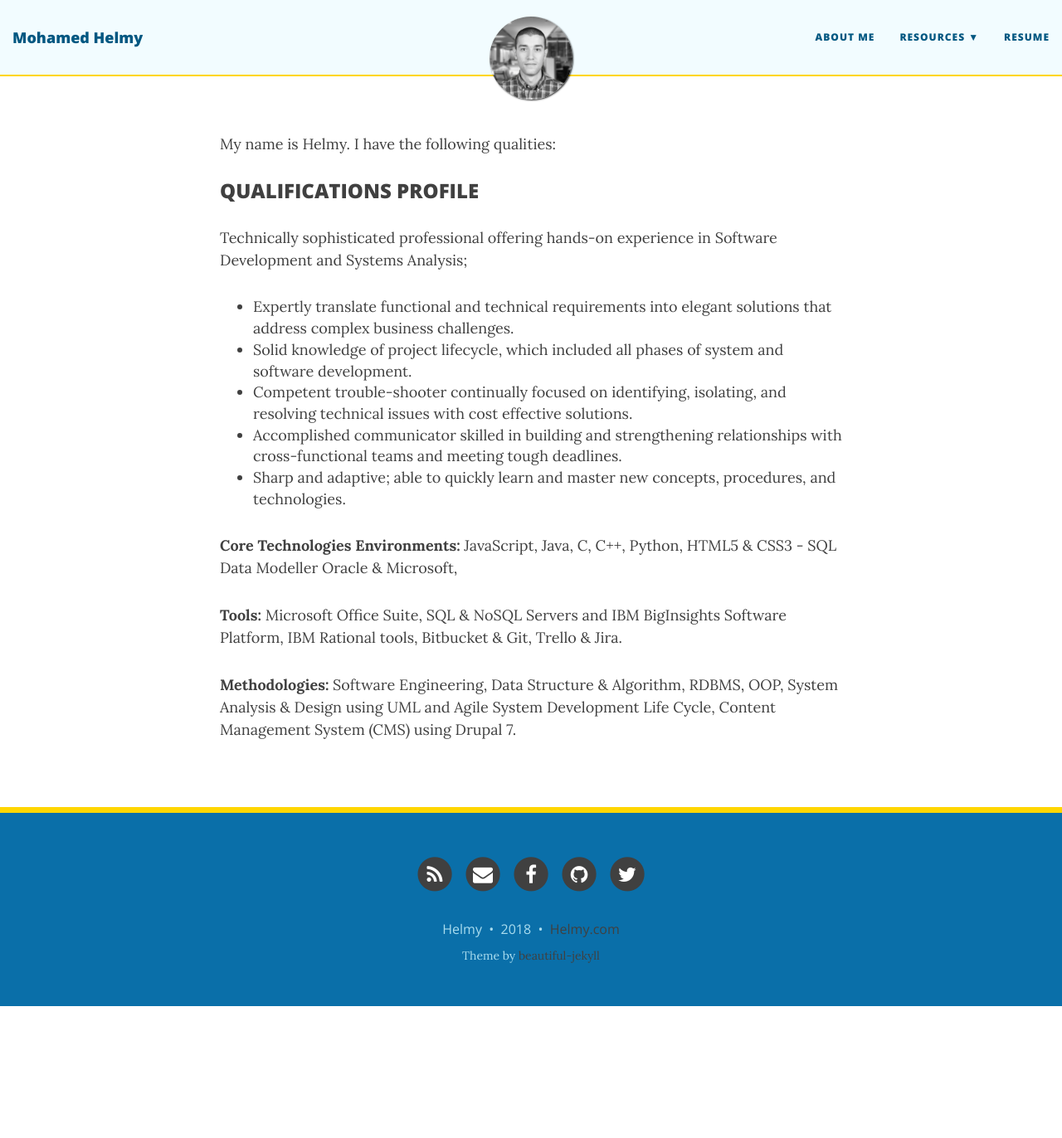
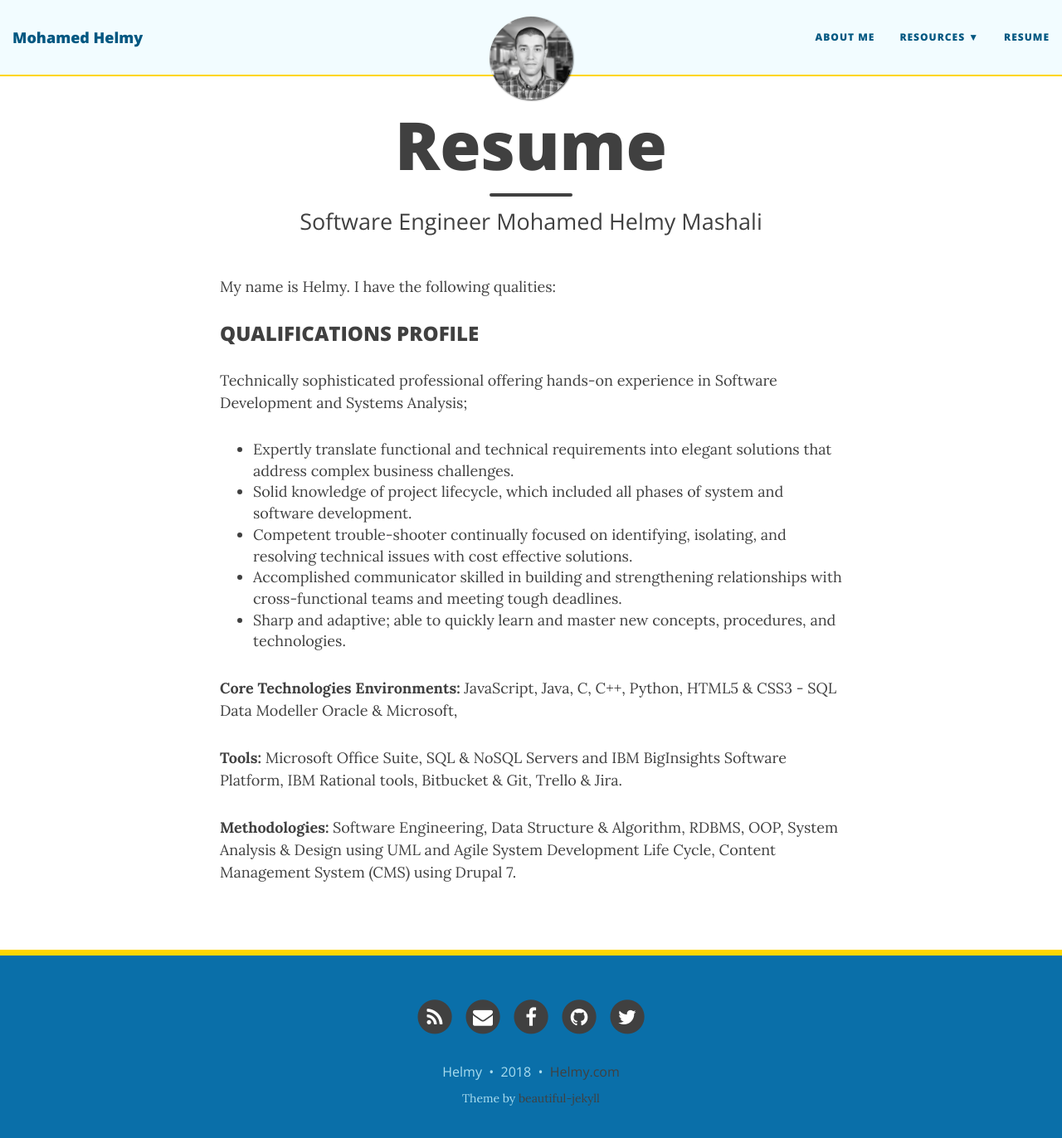
Before and after one commit to M-Helmy/m-helmy.github.io, a Jekyll site: the page built from resume.md, in a window 1280 px wide and 1385 px high. Shown: the top 1372 px of the window at 83% size. Built offline with Jekyll 4.4.1, drawn with Linux system fonts in a browser that asks for light colours; nearby versions of some CDN libraries.

Commit message:
Update resume.md

```diff
--- a/resume.md
+++ b/resume.md
@@ -1,8 +1,7 @@
 ---
 layout: page
 title: Resume
-Software Engineer
-subtitle: Mohamed Helmy Mashali
+subtitle: Software Engineer Mohamed Helmy Mashali
 ---
 
 My name is Helmy. I have the following qualities:
```
